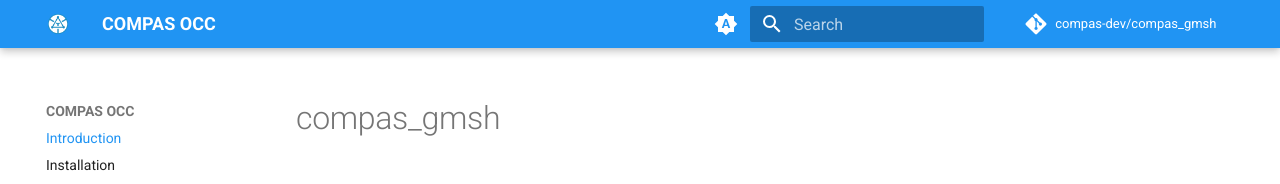
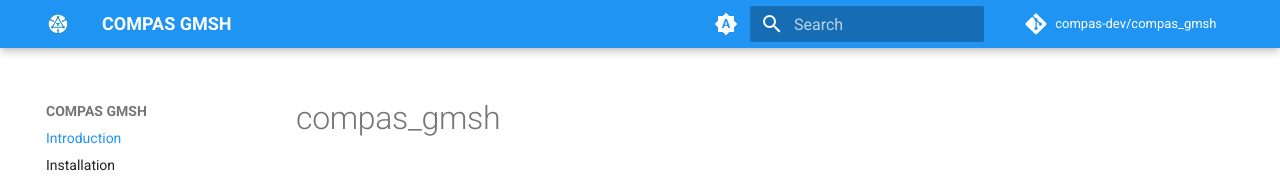
Before and after one commit to compas-dev/compas_gmsh, an MkDocs documentation site: the page built from docs/index.md, in a window 1280 px wide. Shown: the top 184 px of the page. Built offline with MkDocs 1.6.1 and Material for MkDocs 9.7.7, drawn with Linux system fonts in a browser that asks for light colours; comment, search, counter and statistics services are not loaded; the version menu is left out.

Commit message:
fix docs title

```diff
--- a/mkdocs.yml
+++ b/mkdocs.yml
@@ -1,4 +1,4 @@
-site_name: COMPAS OCC
+site_name: COMPAS GMSH
 site_url: https://github.com/compas-dev/compas_gmsh/
 
 repo_name: compas-dev/compas_gmsh
```
